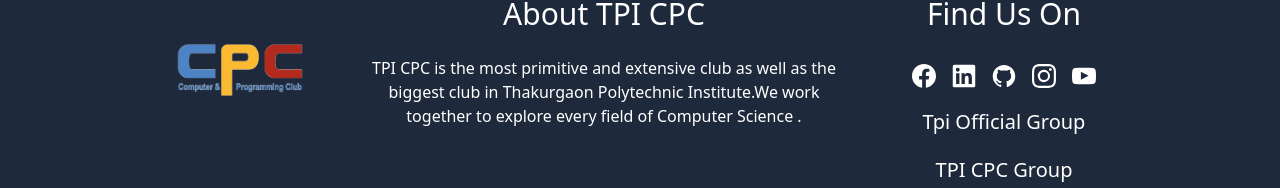
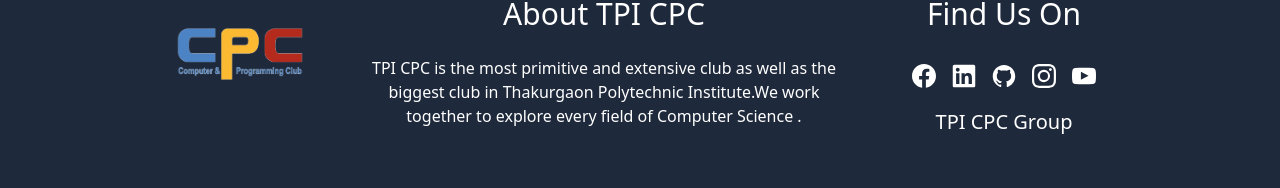
Before and after one commit to tpicpc/tpicpc-development, a Next.js app: page / in a window 1280 px wide. Shown: the part 5578-5766 px from the top of the page. Built offline with nearby package versions, Linux system fonts and the light colour scheme.

Commit message:
comment-out

```diff
--- a/components/Footer.jsx
+++ b/components/Footer.jsx
@@ -133,7 +133,7 @@
                         <a target="_blank" href="https://www.linkedin.com/company/tpicpc/"><i
                                 className="fa-brands fa-linkedin-in hover:text-cpcRed text-2xl p-3 text-white"></i></a> */}
             </div>
-            <div className="text-center mt-5">
+            {/* <div className="text-center mt-5">
               <a
                 target="_blank"
                 href="https://www.facebook.com/groups/thakurgaonpolytechnicinstituteofficial"
@@ -142,7 +142,7 @@
                   Tpi Official Group
                 </h1>
               </a>
-            </div>
+            </div> */}
             <div className="text-center mt-5">
               <a target="_blank" href="https://www.facebook.com/groups/tpicpc">
                 <h1 className="text-white text-xl hover:text-primary hover:underline">
```
